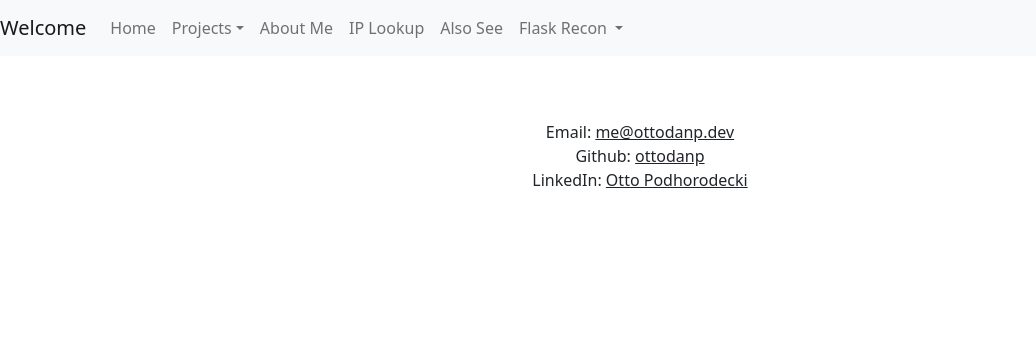
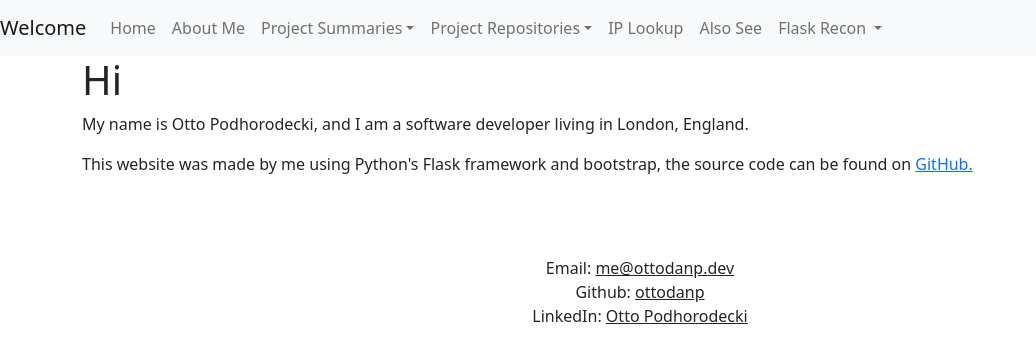
Before and after one commit to ottodanp/personal-website, a Flask app: template website/templates/index.html in a window 1280 px wide. Shown: the top 363 px of the page, without its empty margins (0-1036 px from the left). Run offline with Flask 3, Linux system fonts and the light colour scheme; the template is opened without the code that fills it, so the values that code supplies are empty; parts of the project's set-up code (start-up, migrations or seed data) failed here and were passed over.

Commit message:
Added stuff to index, updated navbar, made also-see page look nicer.

```diff
--- a/website/templates/flask-recon/navbar.html
+++ b/website/templates/flask-recon/navbar.html
@@ -1,29 +1,35 @@
 <nav class="navbar navbar-expand-lg navbar-light bg-light">
-    <!-- Brand/logo -->
     <a class="navbar-brand" href="#">Welcome</a>
-
-    <!-- Toggler/collapsible Button -->
     <button class="navbar-toggler" type="button" data-bs-toggle="collapse" data-bs-target="#navbarNav"
             aria-controls="navbarNav" aria-expanded="false" aria-label="Toggle navigation">
         <span class="navbar-toggler-icon"></span>
     </button>
 
-    <!-- Navbar links -->
     <div class="collapse navbar-collapse" id="navbarNav">
         <ul class="navbar-nav">
             <li class="nav-item">
                 <a class="nav-link" href="/">Home</a>
             </li>
+            <li class="nav-item">
+                <a class="nav-link" href="/about-me">About Me</a>
+            </li>
             <li class="nav-item dropdown">
                 <a class="nav-link dropdown-toggle" href="#" id="navbarDropdown" role="button" data-bs-toggle="dropdown"
-                   aria-expanded="false">Projects</a>
+                   aria-expanded="false">Project Summaries</a>
                 <ul class="dropdown-menu" aria-labelledby="navbarDropdown">
                     <li><a class="dropdown-item" href="https://github.com/ottodanp/flask-recon">Flask Recon</a></li>
                     <li><a class="dropdown-item" href="https://github.com/ottodanp/net-info">Network Monitor</a></li>
+                    <li><a class="dropdown-item" href="https://github.com/ottodanp/personal-website">This Website</a></li>
                 </ul>
             </li>
-            <li class="nav-item">
-                <a class="nav-link" href="/about-me">About Me</a>
+            <li class="nav-item dropdown">
+                <a class="nav-link dropdown-toggle" href="#" id="navbarDropdown" role="button" data-bs-toggle="dropdown"
+                   aria-expanded="false">Project Repositories</a>
+                <ul class="dropdown-menu" aria-labelledby="navbarDropdown">
+                    <li><a class="dropdown-item" href="https://github.com/ottodanp/flask-recon">Flask Recon</a></li>
+                    <li><a class="dropdown-item" href="https://github.com/ottodanp/net-info">Network Monitor</a></li>
+                    <li><a class="dropdown-item" href="https://github.com/ottodanp/personal-website">This Website</a></li>
+                </ul>
             </li>
             <li class="nav-item">
                 <a class="nav-link" href="/ip-lookup">IP Lookup</a>
--- a/website/templates/index.html
+++ b/website/templates/index.html
@@ -9,7 +9,12 @@
 <body>
 {% include 'flask-recon/navbar.html' %}
 
-
+<section class="container">
+    <h1>Hi</h1>
+    <p>My name is Otto Podhorodecki, and I am a software developer living in London, England.</p>
+    <p>This website was made by me using Python's Flask framework and bootstrap, the source code can be found on <a
+            href="https://github.com/ottodanp/personal-website">GitHub.</a></p>
+</section>
 
 {% include 'footer.html' %}
 </body>
```
Also changed, not shown: website/templates/check-out.html (+11 -2 lines).
